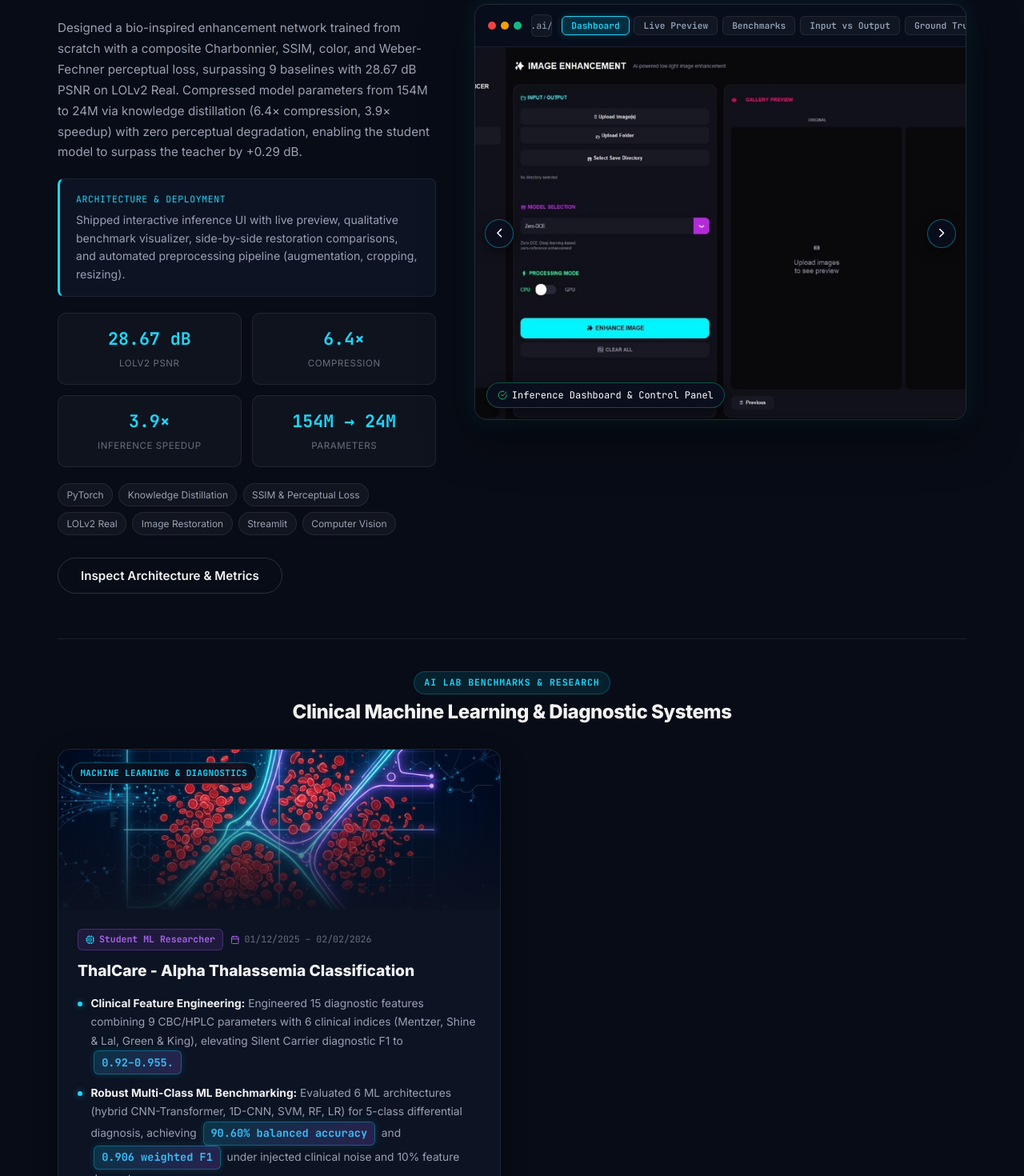
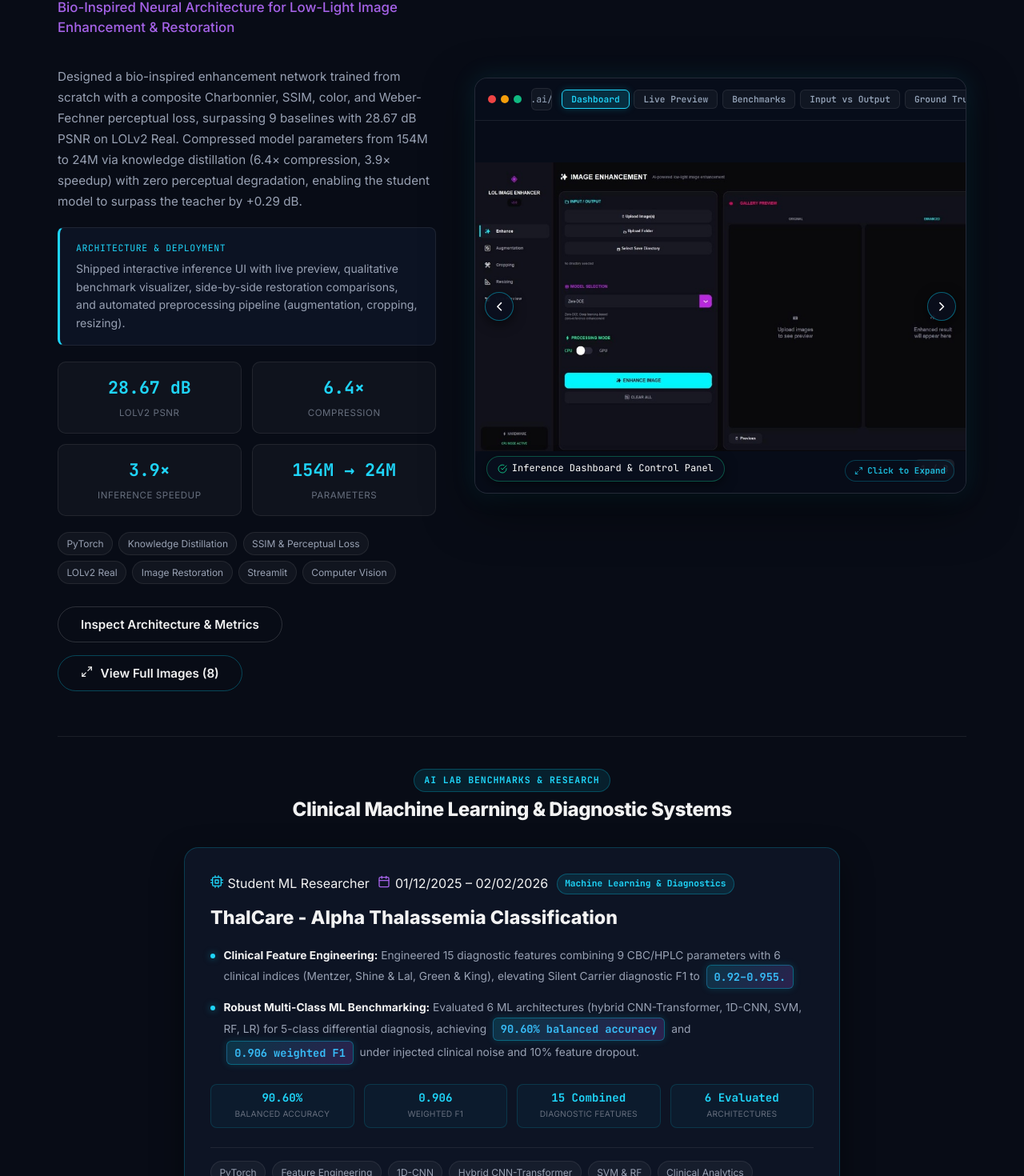
Before and after one commit to abdullahse2211/My-Portfolio, a React (Vite) app: page / in a window 1280 px wide. Shown: the part 5375-6845 px from the top of the page at 80% size. Built offline with nearby package versions, Linux system fonts and the light colour scheme.

Commit message:
feat: natural aspect ratio for BioNAFNet, interactive fullscreen image lightbox gallery with thumbnails, and centered image-free ThalCare card

```diff
--- /dev/null
+++ b/src/components/common/ImageLightboxModal.jsx
@@ -0,0 +1,103 @@
+import React, { useEffect } from 'react';
+import { FiX, FiChevronLeft, FiChevronRight, FiMaximize2 } from 'react-icons/fi';
+
+export default function ImageLightboxModal({ images = [], initialIndex = 0, title = '', onClose }) {
+  const [currentIndex, setCurrentIndex] = React.useState(initialIndex);
+
+  useEffect(() => {
+    const handleKeyDown = (e) => {
+      if (e.key === 'Escape') onClose();
+      if (e.key === 'ArrowLeft') handlePrev();
+      if (e.key === 'ArrowRight') handleNext();
+    };
+    document.body.style.overflow = 'hidden';
+    window.addEventListener('keydown', handleKeyDown);
+    return () => {
+      document.body.style.overflow = 'auto';
+      window.removeEventListener('keydown', handleKeyDown);
+    };
+  }, [currentIndex, onClose]);
+
+  const handlePrev = (e) => {
+    e?.stopPropagation();
+    setCurrentIndex((prev) => (prev === 0 ? images.length - 1 : prev - 1));
+  };
+
+  const handleNext = (e) => {
+    e?.stopPropagation();
+    setCurrentIndex((prev) => (prev === images.length - 1 ? 0 : prev + 1));
+  };
+
+  if (!images || images.length === 0) return null;
+  const currentImage = images[currentIndex];
+
+  return (
+    <div className="lightbox-backdrop" onClick={onClose}>
+      <div className="lightbox-modal-content" onClick={(e) => e.stopPropagation()}>
+        {/* Top Header */}
+        <div className="lightbox-header">
+          <div className="lightbox-header-info">
+            <span className="lightbox-project-badge">{title || 'Project Gallery'}</span>
+            <span className="lightbox-image-title">{currentImage.label || currentImage.tag || `Image ${currentIndex + 1}`}</span>
+            <span className="lightbox-counter">
+              {currentIndex + 1} / {images.length}
+            </span>
+          </div>
+          <button className="lightbox-close-btn" onClick={onClose} aria-label="Close image viewer">
+            <FiX />
+          </button>
+        </div>
+
+        {/* Main Stage */}
+        <div className="lightbox-stage">
+          <button
+            type="button"
+            className="lightbox-nav-btn prev"
+            onClick={handlePrev}
+            aria-label="Previous image"
+          >
+            <FiChevronLeft />
+          </button>
+
+          <div className="lightbox-img-container">
+            <img
+              key={currentIndex}
+              src={currentImage.url || currentImage}
+              alt={currentImage.label || `Slide ${currentIndex + 1}`}
+              className="lightbox-main-img"
+            />
+          </div>
+
+          <button
+            type="button"
+            className="lightbox-nav-btn next"
+            onClick={handleNext}
+            aria-label="Next image"
+          >
+            <FiChevronRight />
+          </button>
+        </div>
+
+        {/* Bottom Thumbnails */}
+        {images.length > 1 && (
+          <div className="lightbox-thumbnails-wrapper">
+            <div className="lightbox-thumbnails-strip">
+              {images.map((img, idx) => (
+                <button
+                  key={idx}
+                  type="button"
+                  className={`lightbox-thumb-btn ${idx === currentIndex ? 'active' : ''}`}
+                  onClick={() => setCurrentIndex(idx)}
+                  title={img.label || `Image ${idx + 1}`}
+                >
+                  <img src={img.url || img} alt={`Thumb ${idx + 1}`} />
+                  <span className="lightbox-thumb-tag">{img.tag || `${idx + 1}`}</span>
+                </button>
+              ))}
+            </div>
+          </div>
+        )}
+      </div>
+    </div>
+  );
+}
--- a/src/components/sections/Projects.jsx
+++ b/src/components/sections/Projects.jsx
@@ -4,11 +4,12 @@ import Badge from '../common/Badge';
 import Button from '../common/Button';
 import ProjectModal from './ProjectModal';
 import VideoModal from './VideoModal';
+import ImageLightboxModal from '../common/ImageLightboxModal';
 import useScrollReveal from '../../hooks/useScrollReveal';
-import { FiGithub, FiExternalLink, FiCpu, FiCheckCircle, FiChevronLeft, FiChevronRight, FiCalendar, FiLayers } from 'react-icons/fi';
+import { FiGithub, FiExternalLink, FiCpu, FiCheckCircle, FiChevronLeft, FiChevronRight, FiCalendar, FiLayers, FiMaximize2 } from 'react-icons/fi';
 import { FaYoutube, FaPlay } from 'react-icons/fa';
 
-function ProjectSpotlightCard({ project, onOpenModal, onOpenVideo }) {
+function ProjectSpotlightCard({ project, onOpenModal, onOpenVideo, onOpenLightbox }) {
   const [activeSlide, setActiveSlide] = useState(0);
 
   const slides = project.images || [
@@ -108,6 +109,14 @@ function ProjectSpotlightCard({ project, onOpenModal, onOpenVideo }) {
           <Button variant="outline" onClick={() => onOpenModal(project)}>
             Inspect Architecture & Metrics
           </Button>
+
+          <Button
+            variant="outline"
+            className="btn-expand-gallery"
+            onClick={() => onOpenLightbox(slides, activeSlide, project.title)}
+          >
+            <FiMaximize2 style={{ marginRight: '0.35rem' }} /> View Full Images ({slides.length})
+          </Button>
         </div>
       </div>
 
@@ -143,20 +152,33 @@ function ProjectSpotlightCard({ project, onOpenModal, onOpenVideo }) {
           </div>
         </div>
 
-        <div className="spotlight-screen">
+        <div
+          className="spotlight-screen spotlight-screen-clickable"
+          onClick={() => onOpenLightbox(slides, activeSlide, project.title)}
+          title="Click to view fullscreen high-resolution image"
+        >
           <img
             key={activeSlide}
             src={slides[activeSlide]?.url || project.image}
             alt={`${project.title} - ${slides[activeSlide]?.label || ''}`}
-            className="spotlight-screen-img"
+            className="spotlight-screen-img spotlight-screen-contain"
           />
+
+          {/* Floating Expand Hint */}
+          <div className="spotlight-expand-hint">
+            <FiMaximize2 />
+            <span>Click to Expand</span>
+          </div>
 
           {/* Floating Demo Video Quick Button on Screen if video exists */}
           {project.videoUrl && (
             <button
               type="button"
               className="spotlight-screen-video-btn"
-              onClick={() => onOpenVideo(project.videoId || 'MnS1vS5ZLqU')}
+              onClick={(e) => {
+                e.stopPropagation();
+                onOpenVideo(project.videoId || 'MnS1vS5ZLqU');
+              }}
               title="Play Demo Video"
             >
               <span className="screen-video-play-icon">
@@ -193,6 +215,9 @@ function ProjectSpotlightCard({ project, onOpenModal, onOpenVideo }) {
               <FiCheckCircle style={{ color: '#10b981', marginRight: '0.35rem' }} />
               {slides[activeSlide]?.label || 'Deep Learning Inference Engine'}
             </span>
+            <span className="spotlight-slide-count-badge">
+              {activeSlide + 1} / {slides.length}
+            </span>
           </div>
         </div>
       </div>
@@ -203,6 +228,7 @@ function ProjectSpotlightCard({ project, onOpenModal, onOpenVideo }) {
 export default function Projects({ projects = [] }) {
   const [selectedModalProject, setSelectedModalProject] = useState(null);
   const [activeVideoId, setActiveVideoId] = useState(null);
+  const [lightboxState, setLightboxState] = useState(null); // { images, initialIndex, title }
   const revealRef = useScrollReveal();
 
   const spotlightProjects = projects.filter((p) => p.featured || p.id === 'retinaxplain' || p.id === 'bionafnet');
@@ -225,10 +251,11 @@ export default function Projects({ projects = [] }) {
               project={p}
               onOpenModal={(proj) => setSelectedModalProject(proj)}
               onOpenVideo={(vId) => setActiveVideoId(vId)}
+              onOpenLightbox={(imgs, idx, title) => setLightboxState({ images: imgs, initialIndex: idx, title })}
             />
           ))}
 
-          {/* Other Research Projects (ThalCare) */}
+          {/* Centered Research Project: ThalCare (No Image, Centered Layout) */}
           {cardProjects.length > 0 && (
             <div className="research-projects-section">
               <div className="research-section-header">
@@ -236,17 +263,11 @@ export default function Projects({ projects = [] }) {
                 <h3 className="research-section-title">Clinical Machine Learning & Diagnostic Systems</h3>
               </div>
 
-              <div className="research-projects-grid">
+              <div className="research-single-centered-container">
                 {cardProjects.map((p) => (
-                  <div key={p.id} className="research-project-card">
-                    <div className="research-card-img-wrap">
-                      <img src={p.image} alt={p.title} className="research-card-img" />
-                      <div className="research-card-overlay-gradient"></div>
-                      <span className="research-category-badge">{p.category}</span>
-                    </div>
-
-                    <div className="research-card-body">
-                      <div className="research-card-meta">
+                  <div key={p.id} className="research-project-card-centered">
+                    <div className="research-card-body-centered">
+                      <div className="research-card-meta-centered">
                         <span className="research-role-tag">
                           <FiCpu style={{ marginRight: '0.35rem', color: 'var(--accent-primary)' }} />
                           {p.role}
@@ -257,9 +278,10 @@ export default function Projects({ projects = [] }) {
                             {p.duration}
                           </span>
                         )}
+                        <span className="research-category-badge-inline">{p.category}</span>
                       </div>
 
-                      <h4 className="research-card-title">{p.title}</h4>
+                      <h4 className="research-card-title-centered">{p.title}</h4>
 
                       <div className="research-contributions-list">
                         {p.contributions?.map((c, cIdx) => (
@@ -278,7 +300,7 @@ export default function Projects({ projects = [] }) {
 
                       {/* Key Benchmark Metrics Row */}
                       {p.metrics && p.metrics.length > 0 && (
-                        <div className="research-metrics-mini-grid">
+                        <div className="research-metrics-centered-grid">
                           {p.metrics.map((m, mIdx) => (
                             <div key={mIdx} className="research-metric-mini-card">
                               <span className="research-metric-mini-val">{m.value}</span>
@@ -289,7 +311,7 @@ export default function Projects({ projects = [] }) {
                       )}
 
                       {/* Tech Tags */}
-                      <div className="research-tech-tags">
+                      <div className="research-tech-tags-centered">
                         {p.techTags?.map((tag, tIdx) => (
                           <Badge key={tIdx} text={tag} />
                         ))}
@@ -323,6 +345,16 @@ export default function Projects({ projects = [] }) {
         />
       )}
 
+      {/* Fullscreen Multi-Image Lightbox Modal */}
+      {lightboxState && (
+        <ImageLightboxModal
+          images={lightboxState.images}
+          initialIndex={lightboxState.initialIndex}
+          title={lightboxState.title}
+          onClose={() => setLightboxState(null)}
+        />
+      )}
+
       {/* Demo Video Popup Modal */}
       {activeVideoId && (
         <VideoModal
--- a/src/styles/components.css
+++ b/src/styles/components.css
@@ -983,7 +983,7 @@
   }
 }
 
-/* ══ RESEARCH PROJECTS GRID (BioNAFNet, ThalCare) ══ */
+/* ══ RESEARCH PROJECTS SECTION (ThalCare Centered) ══ */
 .research-projects-section {
   margin-top: 3.5rem;
   padding-top: 2.5rem;
@@ -1016,114 +1016,53 @@
   letter-spacing: -0.02em;
 }
 
-.research-projects-grid {
-  display: grid;
-  grid-template-columns: repeat(2, 1fr);
-  gap: 1.75rem;
-}
-
-.research-project-card {
-  background: rgba(15, 23, 42, 0.7);
-  border: 1px solid rgba(255, 255, 255, 0.08);
-  border-radius: 16px;
-  overflow: hidden;
-  display: flex;
-  flex-direction: column;
+/* Centered ThalCare Card (No Image) */
+.research-single-centered-container {
+  max-width: 820px;
+  margin: 0 auto;
+  width: 100%;
+}
+
+.research-project-card-centered {
+  background: rgba(15, 23, 42, 0.75);
+  border: 1px solid rgba(6, 182, 212, 0.25);
+  border-radius: 18px;
+  padding: 2rem;
+  box-shadow: 0 15px 40px rgba(0, 0, 0, 0.45);
   transition: transform var(--transition-base), border-color var(--transition-base), box-shadow var(--transition-base);
-  box-shadow: 0 10px 30px rgba(0, 0, 0, 0.4);
-}
-
-.research-project-card:hover {
-  transform: translateY(-6px);
-  border-color: rgba(6, 182, 212, 0.45);
-  box-shadow: 0 16px 40px rgba(6, 182, 212, 0.15);
-}
-
-.research-card-img-wrap {
-  position: relative;
-  width: 100%;
-  height: 200px;
-  overflow: hidden;
-  background: #0b1120;
-}
-
-.research-card-img {
-  width: 100%;
-  height: 100%;
-  object-fit: cover;
-  transition: transform 0.6s ease;
-}
-
-.research-project-card:hover .research-card-img {
-  transform: scale(1.05);
-}
-
-.research-card-overlay-gradient {
-  position: absolute;
-  inset: 0;
-  background: linear-gradient(180deg, rgba(11, 17, 32, 0) 30%, rgba(11, 17, 32, 0.95) 100%);
-}
-
-.research-category-badge {
-  position: absolute;
-  top: 1rem;
-  left: 1rem;
-  z-index: 2;
+}
+
+.research-project-card-centered:hover {
+  transform: translateY(-5px);
+  border-color: rgba(6, 182, 212, 0.5);
+  box-shadow: 0 20px 50px rgba(6, 182, 212, 0.15);
+}
+
+.research-card-meta-centered {
+  display: flex;
+  align-items: center;
+  flex-wrap: wrap;
+  gap: 0.65rem;
+  margin-bottom: 0.85rem;
+}
+
+.research-category-badge-inline {
   font-family: var(--font-mono);
-  font-size: 0.68rem;
+  font-size: 0.7rem;
   font-weight: 700;
-  padding: 0.22rem 0.65rem;
+  color: var(--accent-primary);
+  background: rgba(6, 182, 212, 0.12);
+  border: 1px solid rgba(6, 182, 212, 0.35);
+  padding: 0.2rem 0.6rem;
   border-radius: var(--radius-full);
-  background: rgba(8, 13, 28, 0.85);
-  backdrop-filter: blur(8px);
-  border: 1px solid rgba(6, 182, 212, 0.4);
-  color: var(--accent-primary);
-  letter-spacing: 0.04em;
-  text-transform: uppercase;
-}
-
-.research-card-body {
-  padding: 1.5rem;
-  display: flex;
-  flex-direction: column;
-  flex: 1;
-}
-
-.research-card-meta {
-  display: flex;
-  align-items: center;
-  flex-wrap: wrap;
-  gap: 0.6rem;
-  margin-bottom: 0.75rem;
-}
-
-.research-role-tag {
-  font-family: var(--font-mono);
-  font-size: 0.72rem;
-  font-weight: 700;
-  color: var(--accent-secondary);
-  background: rgba(168, 85, 247, 0.12);
-  border: 1px solid rgba(168, 85, 247, 0.3);
-  padding: 0.2rem 0.55rem;
-  border-radius: 6px;
-  display: inline-flex;
-  align-items: center;
-}
-
-.research-duration-tag {
-  font-family: var(--font-mono);
-  font-size: 0.72rem;
-  color: var(--text-tertiary);
-  display: inline-flex;
-  align-items: center;
-}
-
-.research-card-title {
-  font-size: 1.2rem;
+}
+
+.research-card-title-centered {
+  font-size: 1.45rem;
   font-weight: 800;
   color: var(--text-primary);
-  margin-bottom: 1rem;
-  line-height: 1.4;
+  margin-bottom: 1.25rem;
+  line-height: 1.35;
 }
 
 .research-contributions-list {
@@ -1157,11 +1096,11 @@
   color: var(--text-primary);
 }
 
-.research-metrics-mini-grid {
+.research-metrics-centered-grid {
   display: grid;
   grid-template-columns: repeat(4, 1fr);
-  gap: 0.5rem;
-  margin-bottom: 1.25rem;
+  gap: 0.75rem;
+  margin: 1.5rem 0;
 }
 
 .research-metric-mini-card {
@@ -1191,29 +1130,303 @@
   letter-spacing: 0.02em;
 }
 
-.research-tech-tags {
+.research-tech-tags-centered {
   display: flex;
   flex-wrap: wrap;
-  gap: 0.4rem;
-  margin-top: auto;
-  padding-top: 0.75rem;
-  border-top: 1px solid rgba(255, 255, 255, 0.06);
-}
-
-@media (max-width: 992px) {
-  .research-projects-grid {
-    grid-template-columns: 1fr;
-  }
+  gap: 0.5rem;
+  padding-top: 1rem;
+  border-top: 1px solid rgba(255, 255, 255, 0.08);
+}
+
+/* Spotlight screen click & contain adjustments */
+.spotlight-screen-clickable {
+  cursor: zoom-in;
+  position: relative;
+}
+
+.spotlight-screen-contain {
+  object-fit: contain !important;
+  background: #070c18;
+}
+
+.spotlight-expand-hint {
+  position: absolute;
+  bottom: 0.85rem;
+  right: 0.85rem;
+  z-index: 5;
+  display: inline-flex;
+  align-items: center;
+  gap: 0.35rem;
+  padding: 0.25rem 0.65rem;
+  background: rgba(8, 13, 28, 0.85);
+  backdrop-filter: blur(8px);
+  border: 1px solid rgba(6, 182, 212, 0.35);
+  border-radius: 20px;
+  color: var(--accent-primary);
+  font-family: var(--font-mono);
+  font-size: 0.68rem;
+  font-weight: 700;
+  pointer-events: none;
+  opacity: 0.85;
+  transition: opacity var(--transition-fast);
+}
+
+.spotlight-screen-clickable:hover .spotlight-expand-hint {
+  opacity: 1;
+  border-color: var(--accent-primary);
+  box-shadow: 0 0 10px rgba(6, 182, 212, 0.4);
+}
+
+.spotlight-slide-count-badge {
+  font-family: var(--font-mono);
+  font-size: 0.72rem;
+  font-weight: 700;
+  color: rgba(255, 255, 255, 0.75);
+  background: rgba(255, 255, 255, 0.08);
+  padding: 0.15rem 0.5rem;
+  border-radius: 6px;
+  margin-left: 0.5rem;
+}
+
+.btn-expand-gallery {
+  border-color: rgba(6, 182, 212, 0.35) !important;
+}
+
+/* ══ FULLSCREEN IMAGE LIGHTBOX MODAL ══ */
+.lightbox-backdrop {
+  position: fixed;
+  inset: 0;
+  background: rgba(3, 7, 18, 0.94);
+  backdrop-filter: blur(16px);
+  -webkit-backdrop-filter: blur(16px);
+  z-index: 10000;
+  display: flex;
+  align-items: center;
+  justify-content: center;
+  padding: 1.25rem;
+  animation: fadeIn 0.25s ease-out;
+}
+
+.lightbox-modal-content {
+  position: relative;
+  width: 100%;
+  max-width: 1100px;
+  max-height: 94vh;
+  display: flex;
+  flex-direction: column;
+  background: #090e1a;
+  border: 1px solid rgba(6, 182, 212, 0.4);
+  border-radius: 18px;
+  overflow: hidden;
+  box-shadow: 0 30px 80px rgba(0, 0, 0, 0.9), 0 0 40px rgba(6, 182, 212, 0.15);
+  animation: modalScaleUp 0.3s cubic-bezier(0.16, 1, 0.3, 1);
+}
+
+.lightbox-header {
+  display: flex;
+  align-items: center;
+  justify-content: space-between;
+  padding: 0.9rem 1.5rem;
+  background: rgba(15, 23, 42, 0.95);
+  border-bottom: 1px solid rgba(255, 255, 255, 0.08);
+  flex-shrink: 0;
+}
+
+.lightbox-header-info {
+  display: flex;
+  align-items: center;
+  gap: 0.75rem;
+  flex-wrap: wrap;
+}
+
+.lightbox-project-badge {
+  font-family: var(--font-mono);
+  font-size: 0.72rem;
+  font-weight: 700;
+  letter-spacing: 0.05em;
+  padding: 0.2rem 0.65rem;
+  border-radius: var(--radius-full);
+  background: rgba(6, 182, 212, 0.15);
+  border: 1px solid rgba(6, 182, 212, 0.4);
+  color: var(--accent-primary);
+  text-transform: uppercase;
+}
+
+.lightbox-image-title {
+  font-size: 0.95rem;
+  font-weight: 700;
+  color: #ffffff;
+}
+
+.lightbox-counter {
+  font-family: var(--font-mono);
+  font-size: 0.75rem;
+  color: var(--text-tertiary);
+  background: rgba(255, 255, 255, 0.06);
+  padding: 0.15rem 0.5rem;
+  border-radius: 6px;
+}
+
+.lightbox-close-btn {
+  width: 34px;
+  height: 34px;
+  border-radius: 8px;
+  background: rgba(255, 255, 255, 0.06);
+  border: 1px solid rgba(255, 255, 255, 0.12);
+  color: var(--text-secondary);
+  display: flex;
+  align-items: center;
+  justify-content: center;
+  cursor: pointer;
+  font-size: 1.2rem;
+  transition: all var(--transition-fast);
+}
+
+.lightbox-close-btn:hover {
+  background: rgba(239, 68, 68, 0.2);
+  border-color: #ef4444;
+  color: #ffffff;
+}
+
+.lightbox-stage {
+  position: relative;
+  flex: 1;
+  display: flex;
+  align-items: center;
+  justify-content: center;
+  padding: 1rem;
+  min-height: 320px;
+  max-height: calc(94vh - 170px);
+  background: radial-gradient(circle at center, rgba(15, 23, 42, 0.6) 0%, #050814 100%);
+  overflow: hidden;
+}
+
+.lightbox-img-container {
+  width: 100%;
+  height: 100%;
+  display: flex;
+  align-items: center;
+  justify-content: center;
+}
+
+.lightbox-main-img {
+  max-width: 100%;
+  max-height: calc(94vh - 200px);
+  object-fit: contain;
+  border-radius: 8px;
+  box-shadow: 0 10px 40px rgba(0, 0, 0, 0.7);
+  animation: fadeIn 0.25s ease-out;
+}
+
+.lightbox-nav-btn {
+  position: absolute;
+  top: 50%;
+  transform: translateY(-50%);
+  width: 44px;
+  height: 44px;
+  border-radius: 50%;
+  background: rgba(8, 13, 28, 0.85);
+  backdrop-filter: blur(10px);
+  border: 1px solid rgba(6, 182, 212, 0.4);
+  color: #ffffff;
+  display: flex;
+  align-items: center;
+  justify-content: center;
+  font-size: 1.35rem;
+  cursor: pointer;
+  z-index: 10;
+  transition: all var(--transition-fast);
+}
+
+.lightbox-nav-btn:hover {
+  background: var(--accent-primary);
+  color: #050814;
+  box-shadow: 0 0 20px rgba(6, 182, 212, 0.6);
+  transform: translateY(-50%) scale(1.1);
+}
+
+.lightbox-nav-btn.prev { left: 1rem; }
+.lightbox-nav-btn.next { right: 1rem; }
+
+.lightbox-thumbnails-wrapper {
+  padding: 0.75rem 1.25rem;
+  background: rgba(10, 15, 30, 0.95);
+  border-top: 1px solid rgba(255, 255, 255, 0.08);
+  overflow-x: auto;
+  flex-shrink: 0;
+}
+
+.lightbox-thumbnails-strip {
+  display: flex;
+  gap: 0.6rem;
+  justify-content: center;
+  min-width: min-content;
+}
+
+.lightbox-thumb-btn {
+  position: relative;
+  width: 72px;
+  height: 48px;
+  border-radius: 6px;
+  overflow: hidden;
+  border: 2px solid transparent;
+  background: #0b1120;
+  cursor: pointer;
+  opacity: 0.6;
+  transition: all var(--transition-fast);
+  padding: 0;
+  flex-shrink: 0;
+}
+
+.lightbox-thumb-btn img {
+  width: 100%;
+  height: 100%;
+  object-fit: cover;
+}
+
+.lightbox-thumb-btn.active {
+  border-color: var(--accent-primary);
+  opacity: 1;
+  transform: scale(1.05);
+  box-shadow: 0 0 12px rgba(6, 182, 212, 0.5);
+}
+
+.lightbox-thumb-tag {
+  position: absolute;
+  bottom: 0;
+  left: 0;
+  right: 0;
+  background: rgba(0, 0, 0, 0.75);
+  font-size: 0.58rem;
+  color: #ffffff;
+  padding: 1px 2px;
+  text-align: center;
+  white-space: nowrap;
+  overflow: hidden;
+  text-overflow: ellipsis;
 }
 
 @media (max-width: 640px) {
-  .research-metrics-mini-grid {
+  .research-metrics-centered-grid {
     grid-template-columns: repeat(2, 1fr);
     gap: 0.5rem;
   }
-  .research-card-img-wrap {
-    height: 170px;
-  }
+  .research-project-card-centered {
+    padding: 1.25rem;
+  }
+  .lightbox-header {
+    padding: 0.75rem 1rem;
+  }
+  .lightbox-stage {
+    padding: 0.5rem;
+  }
+  .lightbox-nav-btn {
+    width: 36px;
+    height: 36px;
+    font-size: 1.1rem;
+  }
+  .lightbox-nav-btn.prev { left: 0.4rem; }
+  .lightbox-nav-btn.next { right: 0.4rem; }
 }
 
 /* ══ PROJECT MODAL ══ */
```
